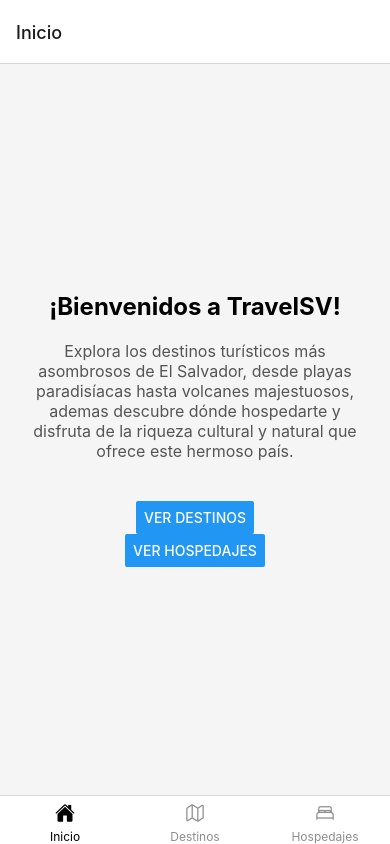
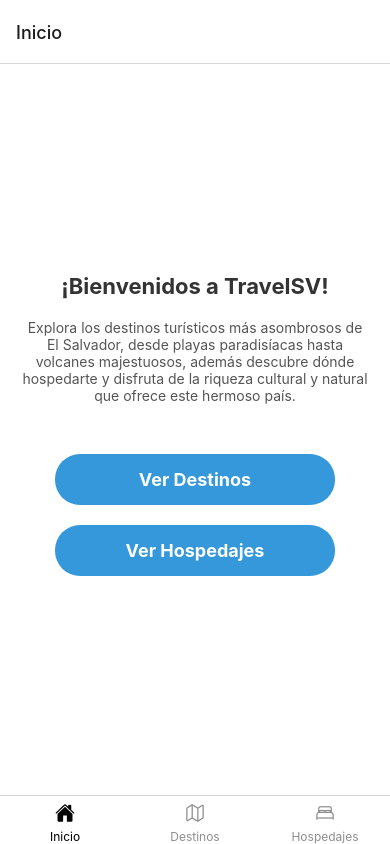
Before and after one commit to KeyzerG/Travel-SV, a React Native app in the folder TravelSV/: screen /Inicio in a window 390 px wide. Built offline with nearby package versions, Linux system fonts and the light colour scheme.

Commit message:
Mejorando la screen inicio

```diff
--- a/TravelSV/Screens/Inicio.js
+++ b/TravelSV/Screens/Inicio.js
@@ -1,23 +1,33 @@
-import React from "react";
-import { View, Text, Button, StyleSheet } from 'react-native';
+import React from 'react';
+import { View, Text, TouchableOpacity, StyleSheet, useWindowDimensions } from 'react-native';
 
 export default function Inicio({ navigation }) {
+  const { width } = useWindowDimensions(); // Detecta el ancho de la pantalla
+
+  const isMobile = width < 768; // Si el ancho es menor a 768px, lo tratamos como móvil
+
   return (
     <View style={styles.container}>
-      <Text style={styles.title}>¡Bienvenidos a TravelSV!</Text>
-      <Text style={styles.description}>
-        Explora los destinos turísticos más asombrosos de El Salvador, desde playas paradisíacas hasta volcanes majestuosos, ademas descubre dónde hospedarte y disfruta de la riqueza cultural y natural que ofrece este hermoso país.
+      <Text style={[styles.title, isMobile && styles.titleMobile]}>
+        ¡Bienvenidos a TravelSV!
       </Text>
-      {/* Menú de navegación hacia futuras pantallas */}
-      <Button
-        title="Ver Destinos"
-        onPress={() => navigation.navigate('Destinos')} // Pantalla futura
-      />
-      <Button
-        title="Ver Hospedajes"
-        onPress={() => navigation.navigate('Hospedajes')} // Pantalla futura
-        style={styles.button}
-      />
+      <Text style={[styles.description, isMobile && styles.descriptionMobile]}>
+        Explora los destinos turísticos más asombrosos de El Salvador, desde playas paradisíacas hasta volcanes majestuosos, además descubre dónde hospedarte y disfruta de la riqueza cultural y natural que ofrece este hermoso país.
+      </Text>
+
+      <TouchableOpacity
+        style={[styles.button, isMobile && styles.buttonMobile]}
+        onPress={() => navigation.navigate('Destinos')}
+      >
+        <Text style={styles.buttonText}>Ver Destinos</Text>
+      </TouchableOpacity>
+
+      <TouchableOpacity
+        style={[styles.button, isMobile && styles.buttonMobile]}
+        onPress={() => navigation.navigate('Hospedajes')}
+      >
+        <Text style={styles.buttonText}>Ver Hospedajes</Text>
+      </TouchableOpacity>
     </View>
   );
 }
@@ -28,21 +38,42 @@ const styles = StyleSheet.create({
     justifyContent: 'center',
     alignItems: 'center',
     padding: 20,
-    backgroundColor: '#f5f5f5'
+    backgroundColor: '#fff', // Fondo blanco
   },
   title: {
-    fontSize: 24,
+    fontSize: 28,
     fontWeight: 'bold',
     marginBottom: 20,
-    textAlign: 'center'
+    textAlign: 'center',
+    color: '#333',
+  },
+  titleMobile: {
+    fontSize: 22, // Ajustamos el tamaño en móviles
   },
   description: {
     fontSize: 16,
     textAlign: 'center',
     marginBottom: 40,
-    color: '#555'
+    color: '#555',
+  },
+  descriptionMobile: {
+    fontSize: 14, // Ajustamos el tamaño en móviles
   },
   button: {
-    marginVertical: 10
-  }
+    backgroundColor: '#3498db',
+    paddingVertical: 15,
+    paddingHorizontal: 30,
+    borderRadius: 25,
+    marginVertical: 10,
+    width: '60%',
+    alignItems: 'center',
+  },
+  buttonMobile: {
+    width: '80%', // Hacemos que el botón sea más ancho en móviles
+  },
+  buttonText: {
+    color: '#fff',
+    fontSize: 18,
+    fontWeight: 'bold',
+  },
 });
--- a/TravelSV/package.json
+++ b/TravelSV/package.json
@@ -27,7 +27,8 @@
     "react-native-screens": "3.31.1",
     "react-native-tab-view": "^3.5.2",
     "react-native-vector-icons": "^10.2.0",
-    "react-native-web": "^0.19.12"
+    "react-native-web": "^0.19.12",
+    "expo-linear-gradient": "~13.0.2"
   },
   "devDependencies": {
     "@babel/core": "^7.20.0"
```
Also changed, not shown: TravelSV/assets/homesky.jpeg (added), 1 other file (tests, documents, lock files or other folders).
